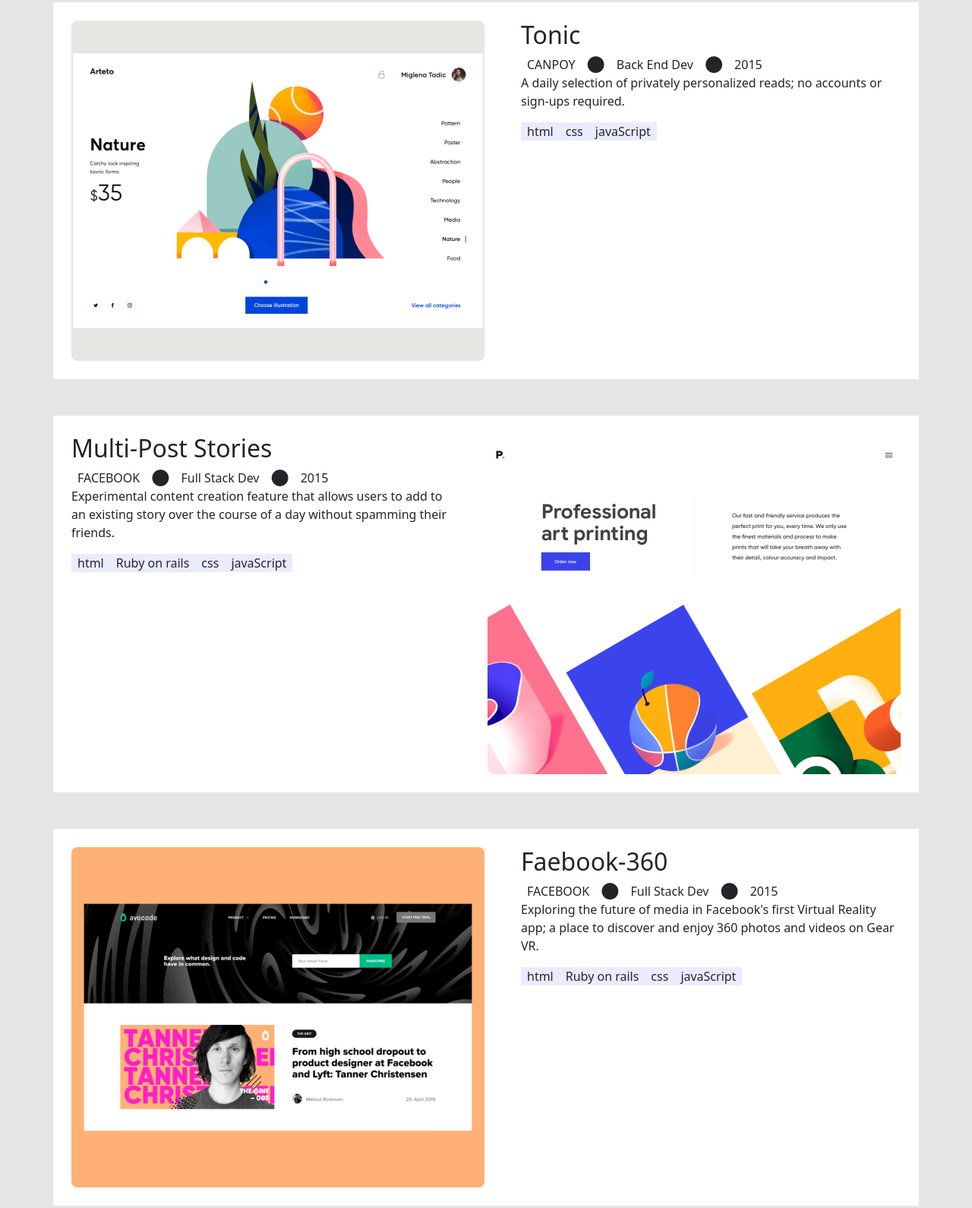
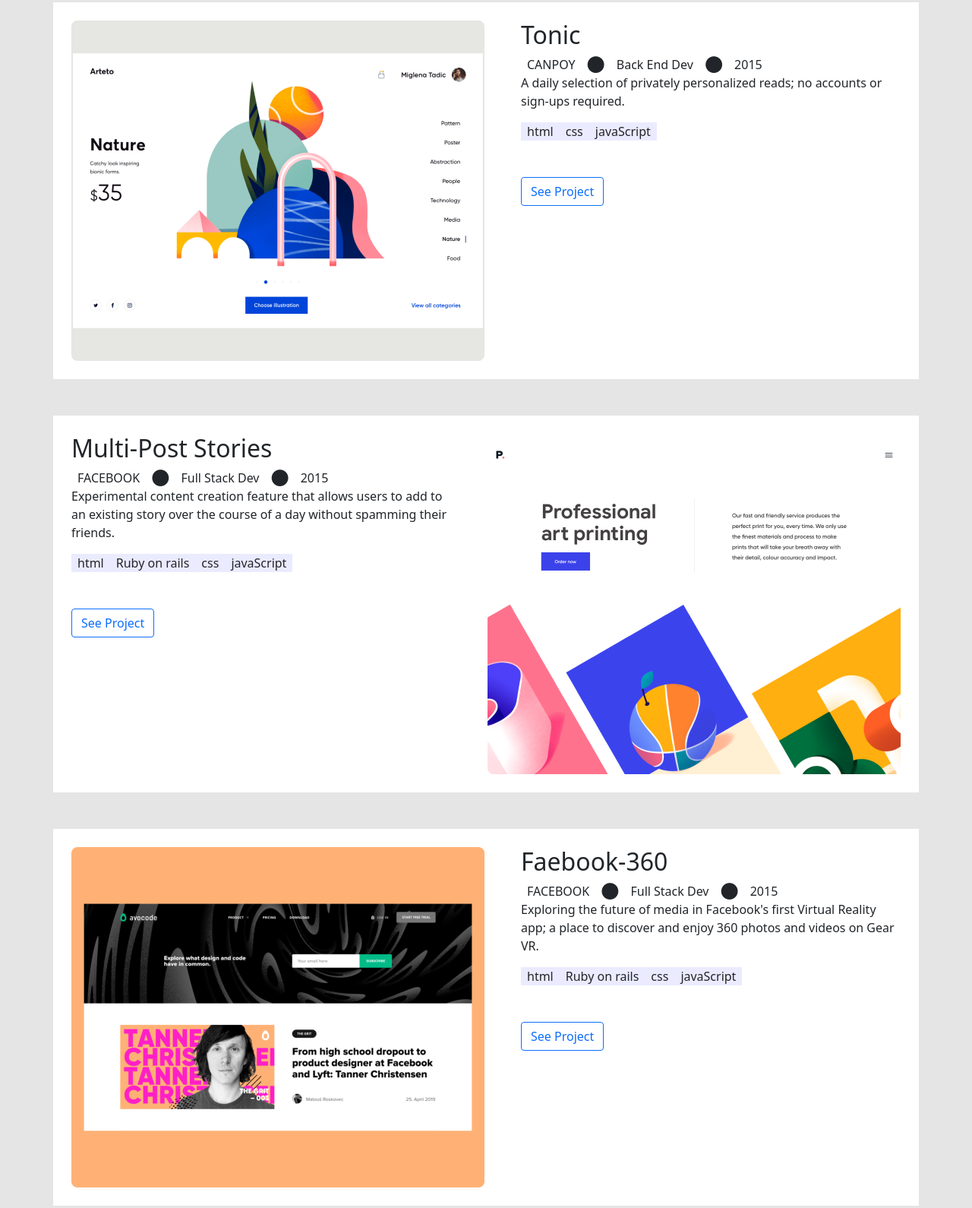
Before and after one commit to shakerAbuDrais/BootStrap-Project, a plain HTML site: page index.html in a window 1280 px wide. Shown: the part 876-2466 px from the top of the page at 76% size. Drawn offline with nearby package versions, Linux system fonts and the light colour scheme.

Commit message:
Add buttons and styling

```diff
--- a/index.html
+++ b/index.html
@@ -89,6 +89,7 @@
               <li class="lang-list px-2">javaScript</li>
             </ul>
           </div>
+          <button class="btn btn-outline-primary mt-5">See Project</button>
         </div>
       </div>
     </div>
@@ -115,6 +116,7 @@
               <li class="px-2 lang-list">javaScript</li>
             </ul>
           </div>
+          <button class="btn btn-outline-primary mt-5">See Project</button>
         </div>
         <div class="col-md p-4">
           <img src="./assets/images/desktop/desktop-image-2.png" alt="Professional-art">
@@ -147,6 +149,7 @@
               <li class="px-2 lang-list">javaScript</li>
             </ul>
           </div>
+          <button class="btn btn-outline-primary mt-5">See Project</button>
         </div>
       </div>
     </div>
@@ -173,6 +176,7 @@
               <li class="px-2 lang-list">javaScript</li>
             </ul>
           </div>
+          <button class="btn btn-outline-primary mt-5">See Project</button>
         </div>
         <div class="col-md p-4">
           <img src="./assets/images/desktop/desktop-image-4.png" alt="Tonic">
```
